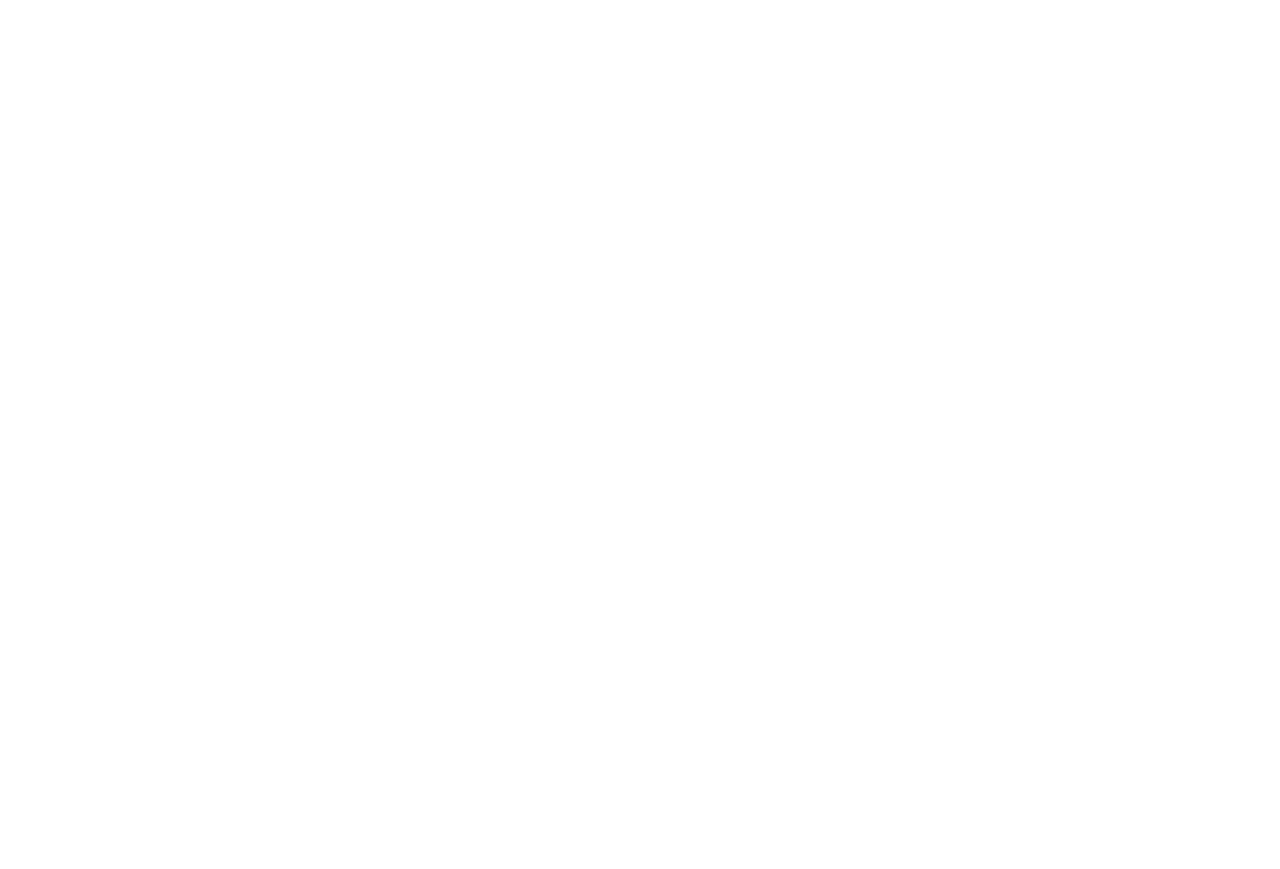
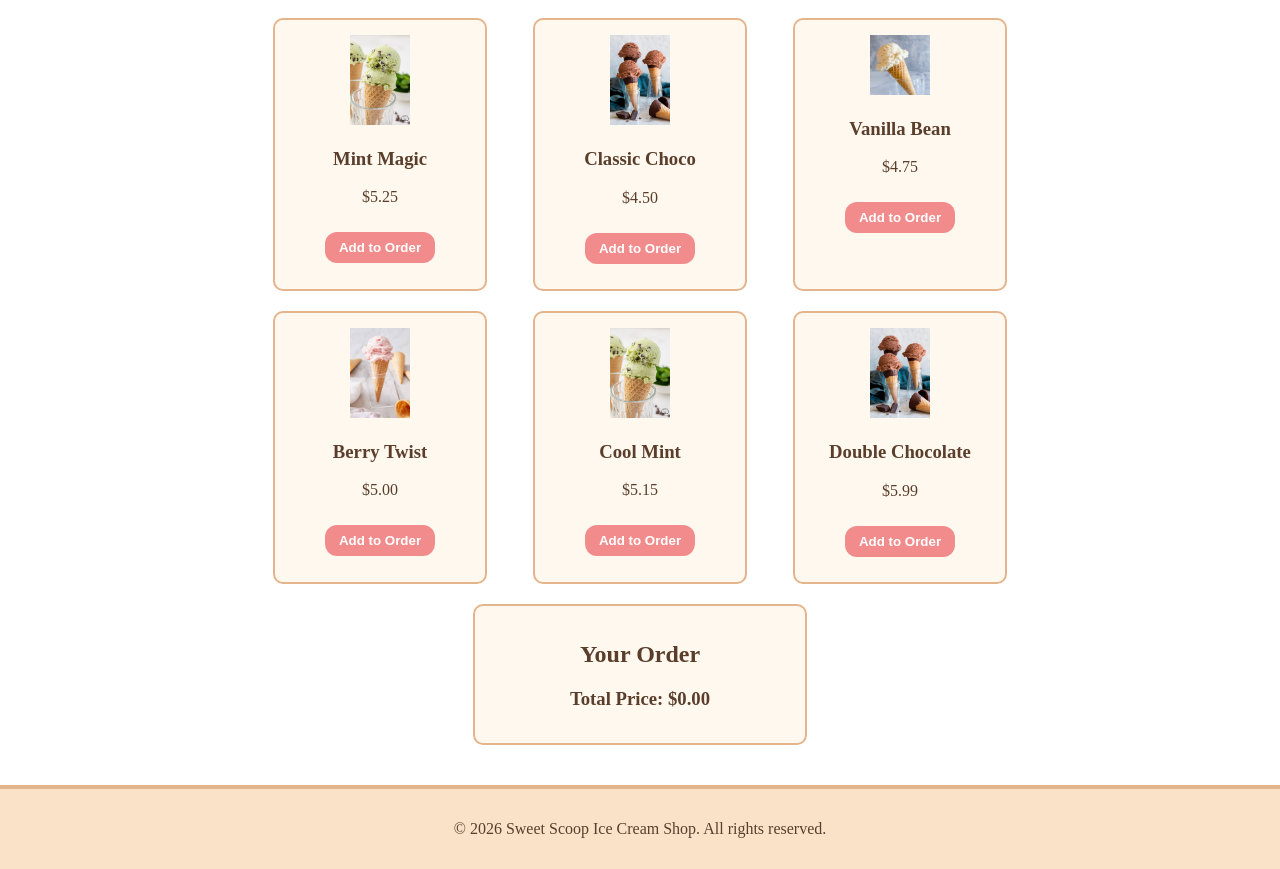
Before and after one commit to arjunchatha1/381-Assignment-3, a React (Create React App) app in the folder sweet-scoop-app/: page /flavors in a window 1280 px wide. Before the commit this address had no page. Shown: the part 466-1335 px from the top of the page. Before the commit the page ends 800 px from the top, so only its background shows below. Built offline with nearby package versions, Linux system fonts and the light colour scheme.

Commit message:
FlavorsPage Done

```diff
--- a/sweet-scoop-app/src/App.js
+++ b/sweet-scoop-app/src/App.js
@@ -1,7 +1,10 @@
-import React from 'react';
-import { BrowserRouter as Router, Routes, Route } from 'react-router-dom';
-import Homepage from './Homepage';
-import './style.css';
+import React from "react";
+
+import { BrowserRouter as Router, Routes, Route } from "react-router-dom";
+import Homepage from "./Homepage";
+
+import FlavorsPage from "./FlavorsPage";
+import "./style.css";
 
 function App() {
   return (
@@ -12,9 +15,8 @@
         <Route path="/" element={<Homepage />} />
 
 
-        {/* <Route path="/flavors" element={<FlavorsPage />} /> */}
-        //UNcomment this when you do the login page.
-        {/* <Route path="/login" element={<LoginPage />} /> */}
+        <Route path="/flavors" element={<FlavorsPage />} />
+
       </Routes>
     </Router>
   );
--- /dev/null
+++ b/sweet-scoop-app/src/FlavorsPage.js
@@ -0,0 +1,125 @@
+import React, { useState, useEffect } from "react";
+import { Header, Footer } from "./Homepage";
+import flavors from "./data/flavors";
+
+const FlavorsPage = () => {
+  const [order, setOrder] = useState([]);
+
+
+
+  const addToOrder = (flavor) => {
+    const existingItem = order.find((item) => item.id === flavor.id);
+    if (existingItem) {
+      setOrder(order.map((item) =>
+        item.id === flavor.id ? { ...item, quantity: item.quantity + 1 } : item
+      ));
+
+
+    } else {
+      setOrder([...order, { ...flavor, quantity: 1 }]);
+    }
+
+
+  };
+
+  const removeItem = (id) => {
+    setOrder(order.map(item =>
+
+      item.id === id ? { ...item, quantity: item.quantity - 1 } : item
+    ).filter(item => item.quantity > 0));
+  };
+
+  return (
+    <div className="flavors-page">
+      <Header />
+
+      <div className="content">
+        <FlavorCatalog onAddToOrder={addToOrder} />
+
+
+        <OrderList order={order} onRemove={removeItem} />
+      </div>
+
+      <Footer />
+    </div>
+  );
+};
+
+const FlavorCatalog = ({ onAddToOrder }) => {
+  return (
+    <div className="flavor-grid">
+      {flavors.slice(0, 9).map((flavor) => (
+        <FlavorItem key={flavor.id} flavor={flavor} onAddToOrder={onAddToOrder} />
+
+
+      ))}
+    </div>
+  );
+};
+
+const FlavorItem = ({ flavor, onAddToOrder }) => {
+  const [showDescription, setShowDescription] = useState(false);
+
+  return (
+    <div
+      className="flavor-card"
+      onMouseEnter={() => setShowDescription(true)}
+      onMouseLeave={() => setShowDescription(false)}
+    >
+
+
+      <img src={flavor.image} alt={flavor.name} />
+      <h3>{flavor.name}</h3>
+      <p>{flavor.price}</p>
+
+
+      {showDescription && <p>{flavor.description}</p>}
+      <button onClick={() => onAddToOrder(flavor)}>Add to Order</button>
+
+
+    </div>
+  );
+};
+
+const OrderList = ({ order, onRemove }) => {
+  const totalPrice = order.reduce((total, item) => {
+    const priceNum = parseFloat(item.price.replace(/[^0-9.-]+/g, ""));
+
+
+    return total + (priceNum * item.quantity);
+
+
+  }, 0);
+
+  return (
+    <div className="order-list">
+      <h2>Your Order</h2>
+
+      {order.map((item) => (
+        <OrderItem key={item.id} item={item} onRemove={onRemove} />
+      ))}
+
+      <h3>Total Price: ${totalPrice.toFixed(2)}</h3>
+    </div>
+  );
+};
+
+const OrderItem = ({ item, onRemove }) => {
+  const priceNum = parseFloat(item.price.replace(/[^0-9.-]+/g, ""));
+
+  return (
+    <div className="order-item">
+
+      <p>{item.name}</p>
+      <p>Quantity: {item.quantity}</p>
+
+      <p>Price: ${(priceNum * item.quantity).toFixed(2)}</p>
+
+
+      <button className="remove" onClick={() => onRemove(item.id)}>Remove Item</button>
+    </div>
+  );
+
+};
+
+export default FlavorsPage;
--- a/sweet-scoop-app/src/data/reviews.js
+++ b/sweet-scoop-app/src/data/reviews.js
@@ -6,24 +6,29 @@
     review: "The ice cream was delicious and very creamy!",
     rating: 5
   },
+
   {
     customerName: "Sofia Adams",
     flavorName: "Strawberry Bliss",
     review: "Fresh and fruity with just the right amount of sweetness.",
     rating: 4
   },
+
   {
     customerName: "Michael Conners",
     flavorName: "Chocolate Explosion",
     review: "Rich chocolate flavor and the texture was perfectly smooth.",
     rating: 4
   },
+
   {
     customerName: "Benny Smith",
     flavorName: "Mint Magic",
     review: "The best mint chip I have ever had. Very refreshing!",
     rating: 5
   }
+
+
 ];
 
 export default reviews;
```
Also changed, not shown: sweet-scoop-app/src/Homepage.js (+19 -0 lines), sweet-scoop-app/src/data/flavors.js (+15 -0 lines), 1 other file (tests, documents, lock files or other folders).
